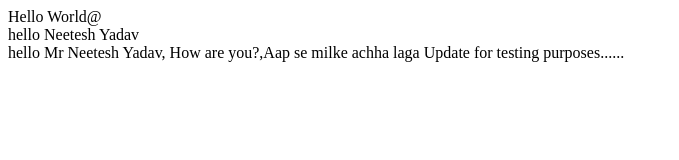
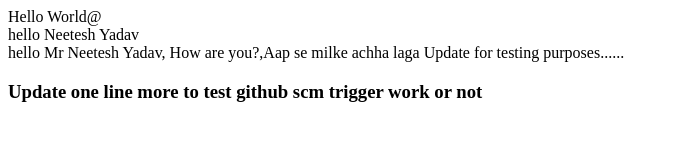
Before and after one commit to imneeteeshyadav98/Github-scm-Trigers, a plain HTML site: page index.html in a window 1280 px wide. Shown: the whole page, without its empty margins (0-679 px from the left). Drawn offline with Linux system fonts and the light colour scheme.

Commit message:
testing prpose

```diff
--- a/index.html
+++ b/index.html
@@ -4,5 +4,6 @@
 <p2>hello Neetesh Yadav </p2><br>
 <p3>hello Mr Neetesh Yadav, How are you?,Aap se milke achha laga</p3>
 <p4>Update for testing purposes......</p4>
+<h3>Update one line more to test github scm trigger work or not</h3>
 </body>
 </html>
```
